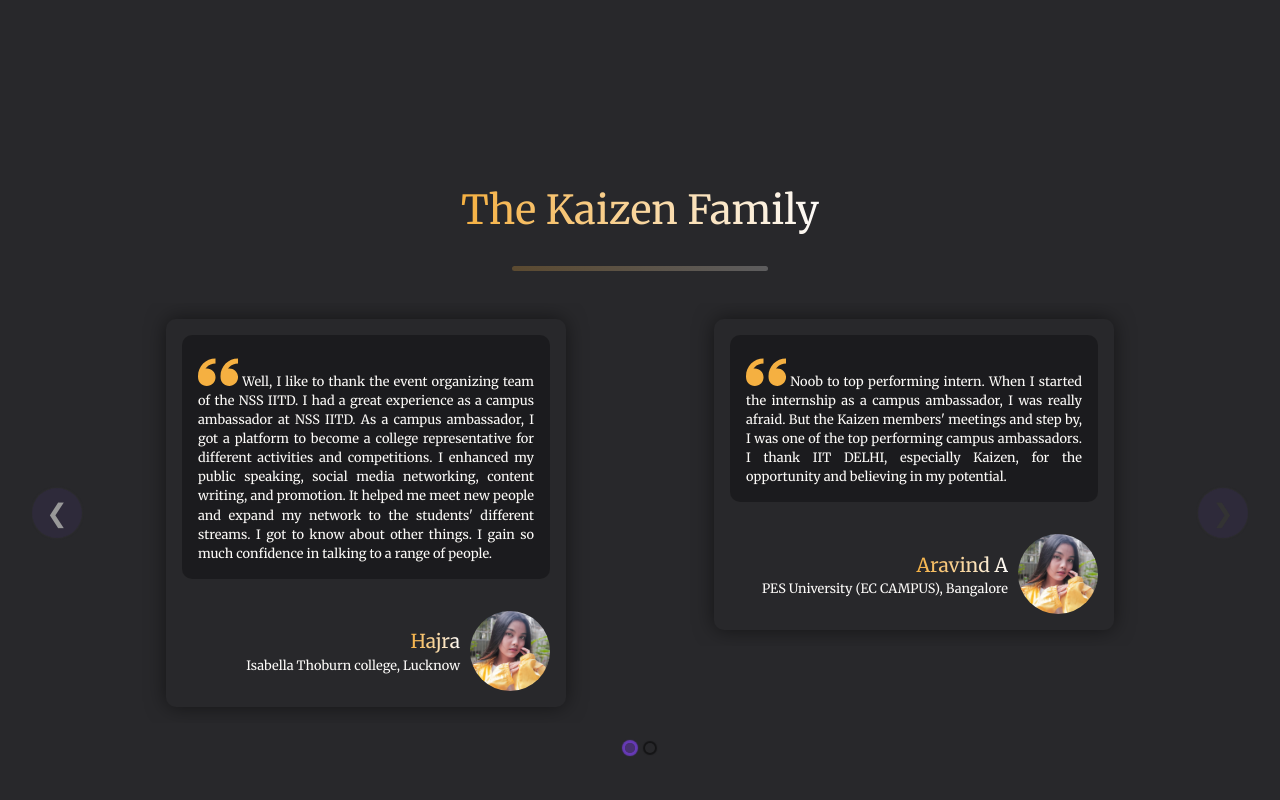
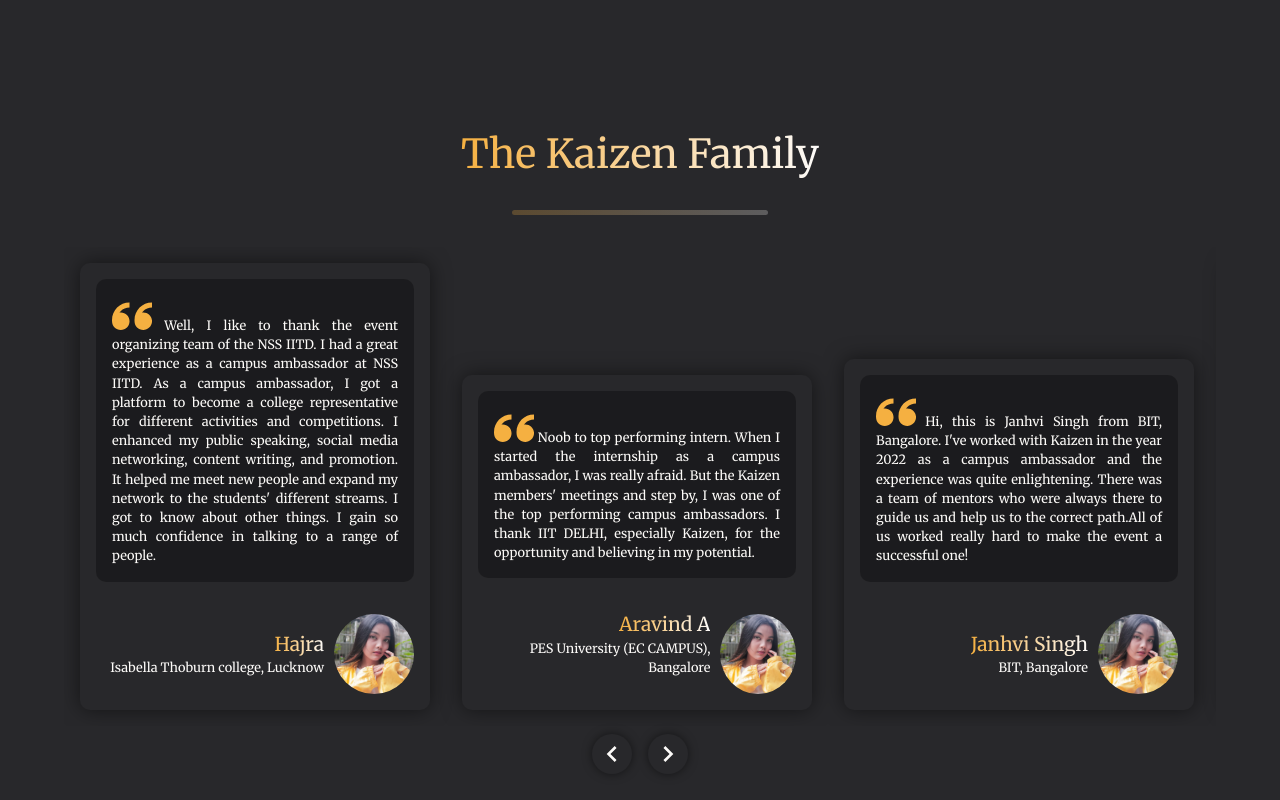
Before and after one commit to NSS-IIT-Delhi/Kaizen-23-CAP, a React (Create React App) app: page / in a window 1280 px wide. Shown: the part 1749-2549 px from the top of the page. Built offline with nearby package versions, Linux system fonts and the light colour scheme.

Commit message:
add carousel

```diff
--- a/package.json
+++ b/package.json
@@ -12,10 +12,8 @@
     "popper.js": "^1.16.1",
     "react": "^18.2.0",
     "react-dom": "^18.2.0",
-    "react-elastic-carousel": "^0.11.5",
     "react-icons": "^4.7.1",
     "react-scripts": "5.0.1",
-    "styled-components": "^5.3.6",
     "web-vitals": "^2.1.4"
   },
   "scripts": {
--- a/src/components/Testimonial/Testimonial.css
+++ b/src/components/Testimonial/Testimonial.css
@@ -1,10 +1,10 @@
 .testimonial__container {
   display: flex;
   flex-direction: row;
-  justify-content: center;
-  /* align-items: stretch; */
+  justify-content: flex-start;
+  align-items: flex-end;
   overflow-x: scroll;
-  width: 95%;
+  width: 90%;
   /* outline: 2px solid white; */
 }
 
@@ -21,7 +21,7 @@
 
 .testimonial-card {
   font-family: var(--secondary-font);
-  min-width: 400px;
+  min-width: 350px;
   width: 30%;
   margin: 1rem;
   /* margin-right: 0; */
--- a/src/components/Testimonial/Testimonial.jsx
+++ b/src/components/Testimonial/Testimonial.jsx
@@ -2,14 +2,15 @@
 import "./Testimonial.css";
 import TestimonialCard from "./TestimonialCard";
 import photo from "../assets/photo.jpg";
+import {MdNavigateBefore,MdNavigateNext} from 'react-icons/md'
 
-import Carousel from "react-elastic-carousel";
-const breakPoints = [
-  { width: 1, itemsToShow: 1 },
-  { width: 900, itemsToShow: 2, itemsToScroll: 2 },
-  { width: 1200, itemsToShow: 3 },
-  { width: 2000, itemsToShow: 4 },
-];
+// import Carousel from "react-elastic-carousel";
+// const breakPoints = [
+//   { width: 1, itemsToShow: 1 },
+//   { width: 900, itemsToShow: 2, itemsToScroll: 2 },
+//   { width: 1200, itemsToShow: 3 },
+//   { width: 2000, itemsToShow: 4 },
+// ];
 
 export default function Testimonial() {
   const testimonialData = [
@@ -52,15 +53,15 @@
       <h1 className="head-text text-gradient">The Kaizen Family</h1>
       <hr />
 
-      <div className="testimonial__container">
+      {/* <div className="testimonial__container">
         <Carousel breakPoints={breakPoints}>
           {testimonialData.map((testimonial) => {
             return <TestimonialCard dataItem={testimonial} />;
           })}
         </Carousel>
-      </div>
+      </div> */}
 
-      {/* <div className="testimonial__container">
+      <div className="testimonial__container">
         {testimonialData.map((testimonial) => {
           return <TestimonialCard dataItem={testimonial} />;
         })}
@@ -72,7 +73,7 @@
         <a href={`#${testimonialData.length}`}>
           <MdNavigateNext className="toggleCircle" />
         </a>
-      </div> */}
+      </div>
     </div>
   );
 }
```
